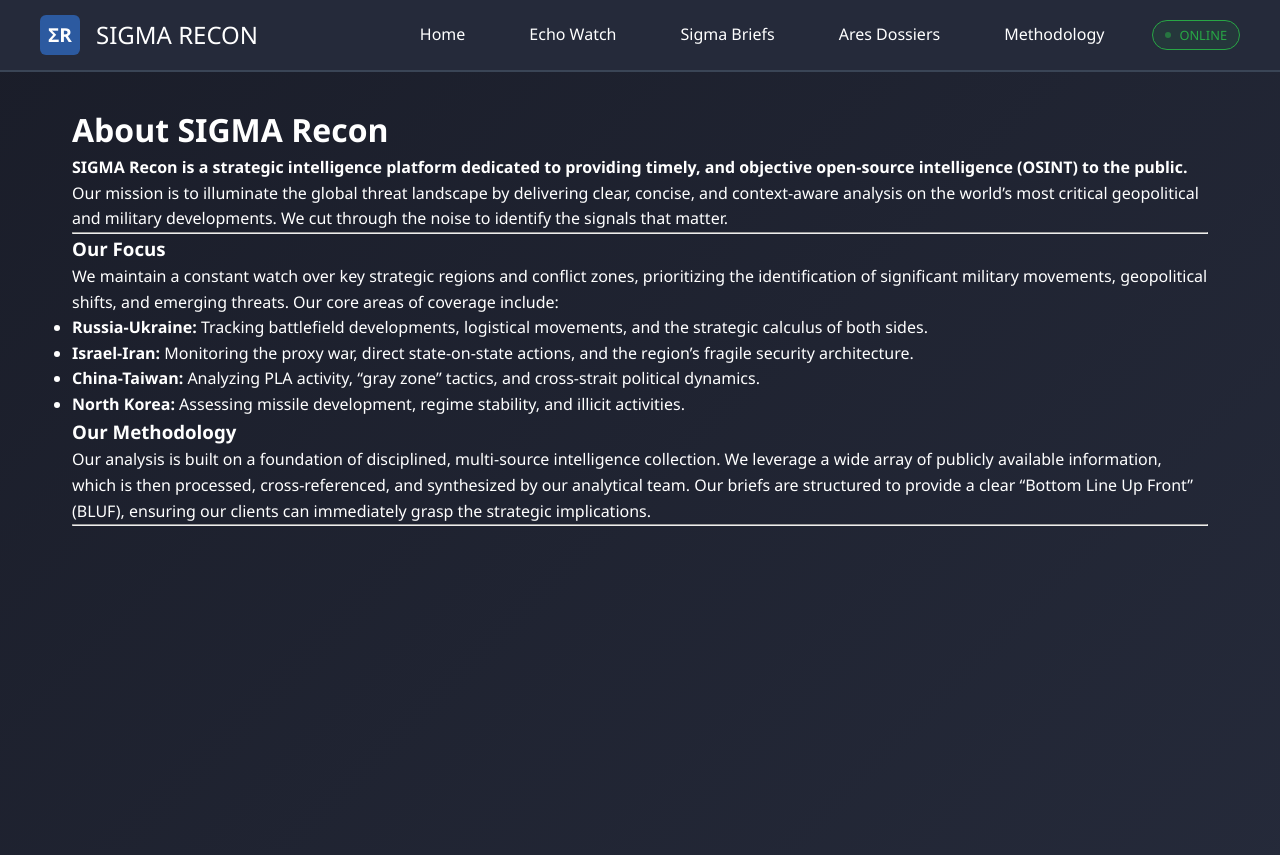
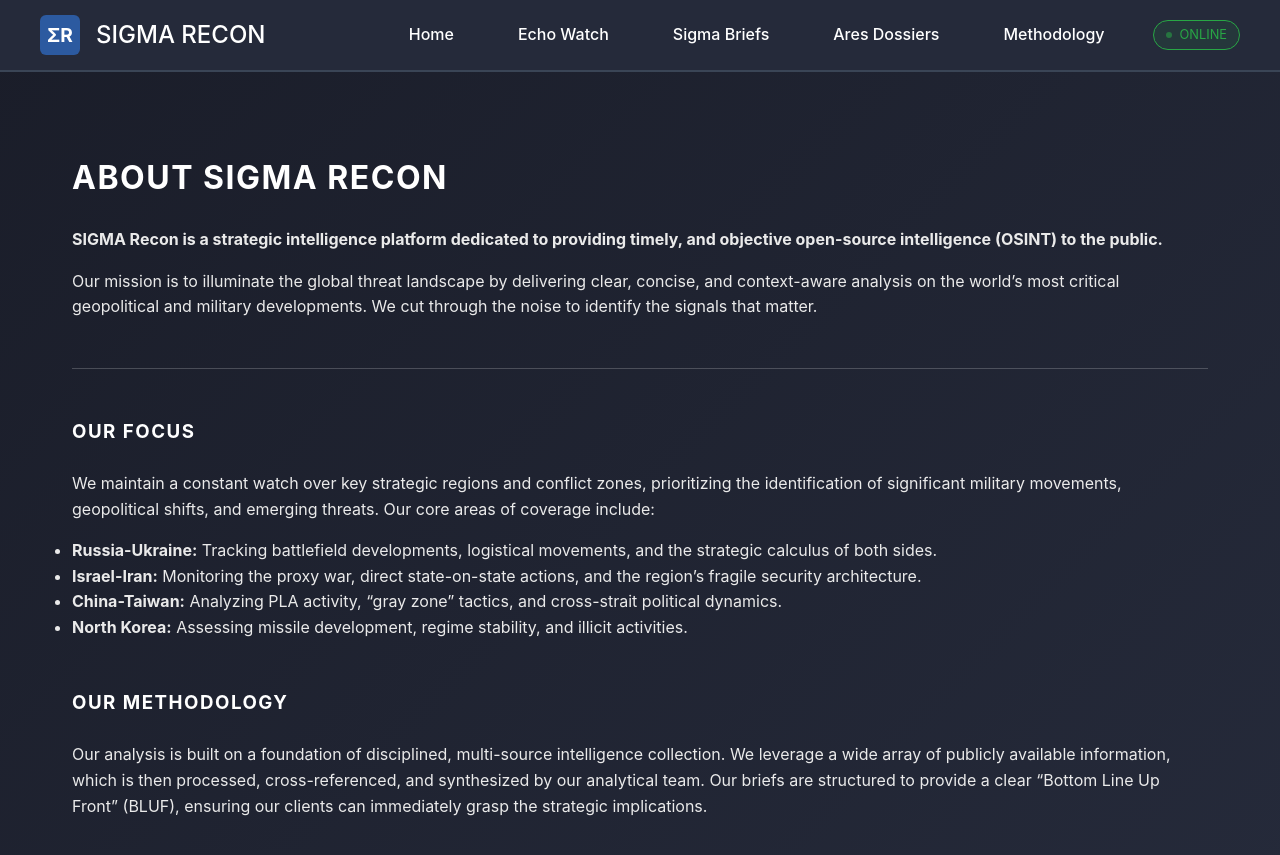
Before and after one commit to Monster52/SIGMA_Recon, a Jekyll site: the page built from about.md, in a window 1280 px wide. Shown: the top 855 px of the page. Built offline with Jekyll 4.4.1, drawn with Linux system fonts in a browser that asks for light colours.

Commit message:
Fixing styles on About page

```diff
--- /dev/null
+++ b/_layouts/about.html
@@ -0,0 +1,57 @@
+---
+layout: default
+---
+
+<head>
+  <style>
+  	body {
+    background-color: #121212;
+    color: #EAEAEA;
+    font-family: 'Inter', sans-serif; /* Or your site's font */
+}
+
+.about-container {
+    max-width: 850px;
+    margin: 4rem auto; /* Centers the container with space top/bottom */
+    padding: 0 2rem; /* Adds space on the sides for smaller screens */
+}
+
+h1, h2, h3 {
+    color: #FFFFFF;
+    font-weight: 700;
+    text-transform: uppercase;
+    letter-spacing: 1.5px;
+    margin-top: 3rem;
+    margin-bottom: 1.5rem;
+}
+
+p {
+    font-weight: 400;
+    line-height: 1.6;
+    margin-bottom: 1rem;
+}
+
+hr {
+    border: 0;
+    height: 1px;
+    background-color: rgba(255, 255, 255, 0.2);
+    margin: 3rem 0;
+}
+
+a {
+    color: #6cffc7; /* Your accent green/teal color */
+    text-decoration: none;
+    font-weight: 600;
+}
+
+a:hover {
+    text-decoration: underline;
+}
+  </style>
+</head>
+
+<body>
+	<main>
+		{{ content }}
+	</main>
+</body>
--- a/about.md
+++ b/about.md
@@ -24,5 +24,3 @@ We maintain a constant watch over key strategic regions and conflict zones, prio
 ### Our Methodology
 
 Our analysis is built on a foundation of disciplined, multi-source intelligence collection. We leverage a wide array of publicly available information, which is then processed, cross-referenced, and synthesized by our analytical team. Our briefs are structured to provide a clear "Bottom Line Up Front" (BLUF), ensuring our clients can immediately grasp the strategic implications.
-
----
```
Also changed, not shown: other parts of about.md (+1 -1 lines), about.css (added, +43 -0 lines).
